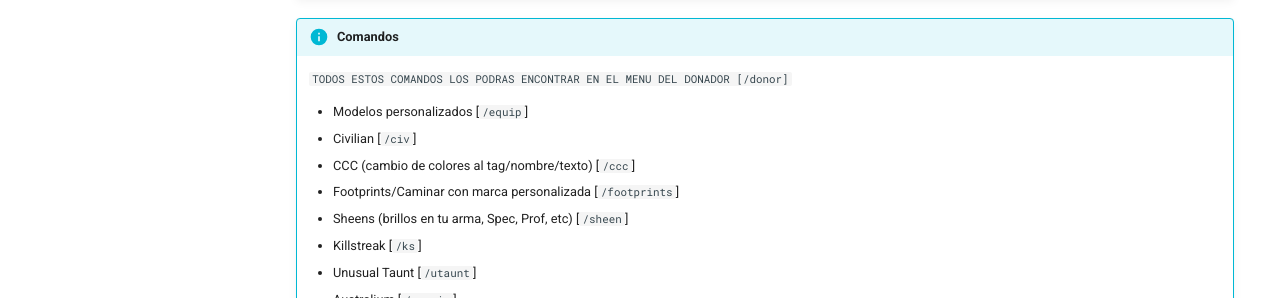
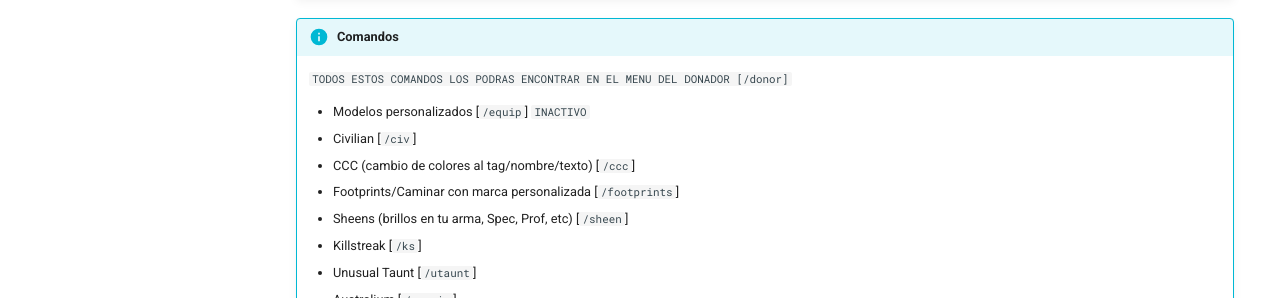
Before and after one commit to patagoniawarriors/docs, an MkDocs documentation site: the page built from docs/donaciones/beneficios.md, in a window 1280 px wide and 1220 px high. Shown: the part 591-889 px from the top of the window. Built offline with MkDocs 1.6.1 and Material for MkDocs 9.7.7, drawn with Linux system fonts in a browser that asks for light colours.

Commit message:
Update beneficios.md

```diff
--- a/docs/donaciones/beneficios.md
+++ b/docs/donaciones/beneficios.md
@@ -14,7 +14,7 @@
 !!! info "Comandos"
 	`TODOS ESTOS COMANDOS LOS PODRAS ENCONTRAR EN EL MENU DEL DONADOR [/donor]`
 
-	- Modelos personalizados [`/equip`]
+	- Modelos personalizados [`/equip`] `INACTIVO`
 	- Civilian [`/civ`]
 	- CCC (cambio de colores al tag/nombre/texto) [`/ccc`]
 	- Footprints/Caminar con marca personalizada [`/footprints`]
```
